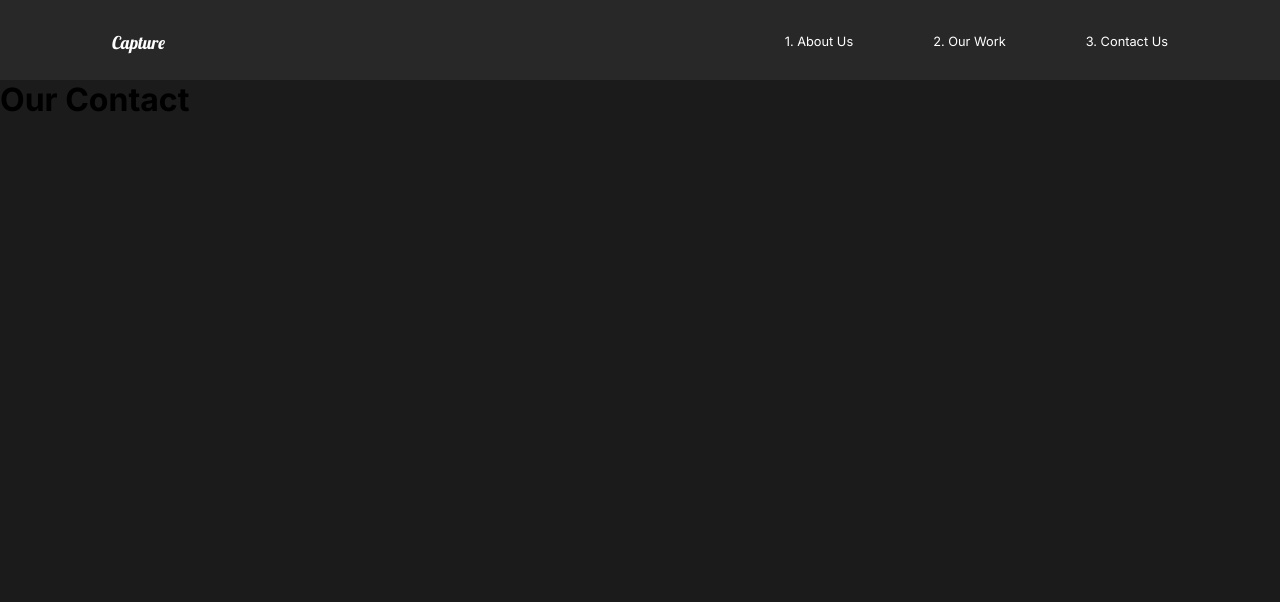
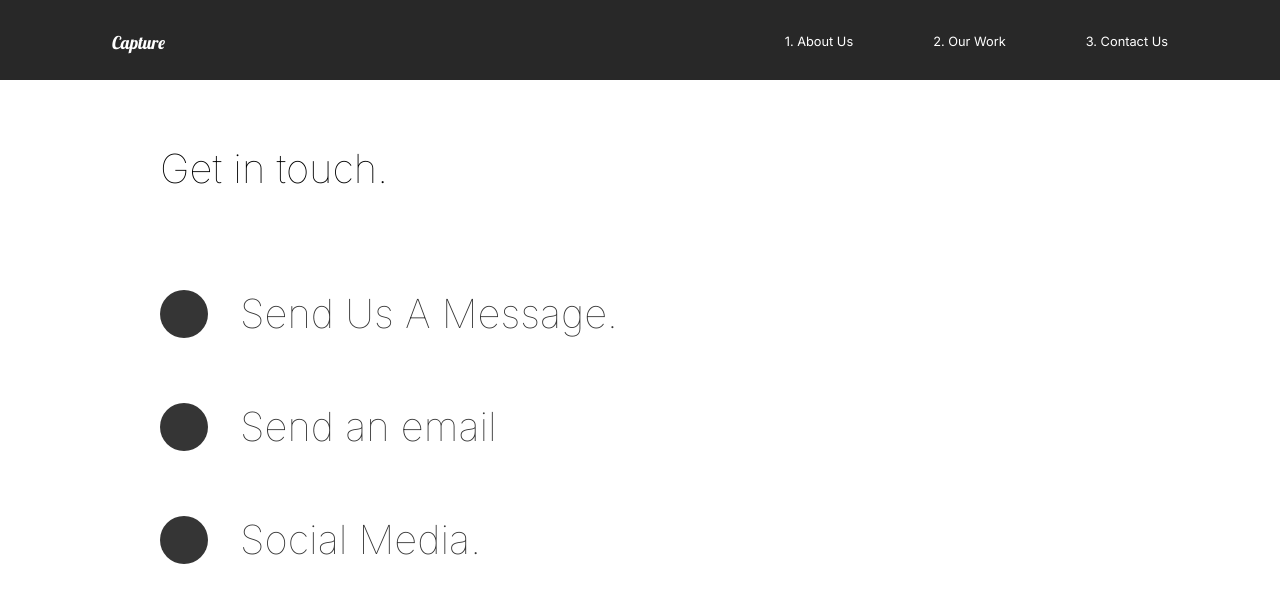
Before and after one commit to Fayorr/capture-portfolio, a React (Vite) app: page /contact in a window 1280 px wide. Shown: the top 602 px of the page. Built offline with nearby package versions, Linux system fonts and the light colour scheme.

Commit message:
Scroll to top

```diff
--- a/src/App.jsx
+++ b/src/App.jsx
@@ -5,25 +5,27 @@ import OurWork from './pages/OurWork';
 import MovieDetail from './pages/MovieDetail';
 import GlobalStyle from './components/GlobalStyle';
 import Nav from './components/Nav';
+import ScrollTop from './constant/ScrollTop';
 import { Routes, Route, useLocation } from 'react-router-dom';
-import { AnimatePresence } from "motion/react"
+import { AnimatePresence } from "framer-motion"; // Changed from motion/react to framer-motion
 
 function App() {
   const location = useLocation();
-	console.log(location.key);
+
   return (
     <>
+      <GlobalStyle />
       <Nav />
-			<GlobalStyle />
-			<AnimatePresence>
-				<Routes location={location} key={location.key}>
+      <ScrollTop /> {/* Add ScrollTop here */}
+
+      <AnimatePresence mode="wait">
+        <Routes location={location} key={location.pathname}>
           <Route path="/" element={<AboutUs />} />
           <Route path="/about" element={<AboutUs />} />
           <Route path="/work">
             <Route index element={<OurWork />} />
-						<Route path="/work/:id" element={<MovieDetail />} />
+            <Route path=":id" element={<MovieDetail />} /> {/* Simplified path */}
           </Route>
-
           <Route path="/contact" element={<ContactUs />} />
           <Route path="*" element={<AboutUs />} />
         </Routes>
--- a/src/components/FaqSection.jsx
+++ b/src/components/FaqSection.jsx
@@ -10,8 +10,8 @@ const FaqSection = () => {
         setToggle(!toggle);
     }
 
-      const [scope, animate] = useAnimate();
-  const isInView = useInView(scope, { amount: 0.45, once: true });
+  const [scope, animate] = useAnimate();
+  const isInView = useInView(scope, { amount: 0.45 });
 
   useEffect(() => {
     if (isInView) {
@@ -19,7 +19,7 @@ const FaqSection = () => {
       animate(scope.current,
         { opacity: [0, 1] }, // Fade from 0 to 1 opacity
         {
-          duration: 1.5,     // Animation duration in seconds
+          duration: 2,     // Animation duration in seconds
           ease: "easeOut"    // Easing function
         }
       );
@@ -67,7 +67,7 @@ const FaqSection = () => {
 }
  const Faq = styled(Layout)`
     display: block;
-
+    opacity: 0;
     span{
         display: block;
     }
--- a/src/components/GlobalStyle.jsx
+++ b/src/components/GlobalStyle.jsx
@@ -46,7 +46,7 @@ const GlobalStyle = createGlobalStyle`
     p{
         padding: 2rem 0rem;
         color: #ccc;
-        font-size: .8rem;
+        font-size: 1rem;
         line-height: 150%;
     }
 
--- a/src/components/Nav.jsx
+++ b/src/components/Nav.jsx
@@ -25,6 +25,8 @@ const Nav = () => {
 };
 
 const StyledNav = styled.nav`
+position: sticky;
+top: 0;
 	min-height: 10vh;
 	display: flex;
 	margin: auto;
@@ -32,6 +34,7 @@ const StyledNav = styled.nav`
 	align-items: center;
 	padding: 1rem 7rem;
 	background-color: #282828;
+	z-index: 10;
 	ul {
 		display: flex;
 		list-style-type: none;
--- a/src/components/ServicesSection.jsx
+++ b/src/components/ServicesSection.jsx
@@ -11,7 +11,7 @@ import {motion, useInView, useAnimate} from "motion/react"
 
 const ServicesSection = () => {
   const [scope, animate] = useAnimate();
-  const isInView = useInView(scope, { amount: 0.45, once: true });
+  const isInView = useInView(scope, { amount: 0.45 });
 
   useEffect(() => {
     if (isInView) {
--- /dev/null
+++ b/src/constant/ScrollTop.js
@@ -0,0 +1,15 @@
+import React, { useEffect } from "react";
+import { useLocation } from "react-router-dom";
+
+const ScrollTop = ()=>{
+    const { pathname  } = useLocation();
+    useEffect(()=>{
+        window.scroll({
+            top: 0,
+            left: 0,
+        })
+    }, [pathname])
+    return null;
+}
+
+export default ScrollTop;
--- a/src/pages/ContactUs.jsx
+++ b/src/pages/ContactUs.jsx
@@ -1,13 +1,67 @@
 import React from 'react'
-import { pageAnimation } from '../constant/animation'
+import { pageAnimation, titleAnim } from '../constant/animation'
+import styled from 'styled-components'
 import { motion } from "motion/react"
 
 const ContactUs = () => {
+
   return (
-    <motion.div variants={pageAnimation} initial="hidden" animate="show" exit="exit">
-      <h1>Our Contact</h1>
-    </motion.div>
+    <ContactStyle variants={pageAnimation} initial="hidden" animate="show" exit="exit">
+      <Title>
+        <Hide>
+          <motion.h2 variants={titleAnim}>
+            Get in touch.
+          </motion.h2>
+        </Hide>
+      </Title>
+      <div>
+        <Hide>
+        <Social variants={titleAnim} >
+          <Circle />
+          <h2>Send Us A Message.</h2>
+        </Social>
+        </Hide>
+        <Hide>
+        <Social variants={titleAnim} >
+          <Circle />
+          <h2>Send an email</h2>
+        </Social>
+        </Hide>
+        <Hide>
+        <Social variants={titleAnim} >
+          <Circle />
+          <h2>Social Media.</h2>
+        </Social>
+        </Hide>
+      </div>
+    </ContactStyle>
   )
 }
 
+const ContactStyle = styled(motion.div)`
+  padding: 4rem 10rem;
+  color: #353535;
+  min-height: 90vh;
+  background-color: #FFF;
+  `;
+  const Title = styled.div`
+    margin-bottom: 4rem;
+    color: black;
+  `;
+  const Hide = styled.div`
+    overflow: hidden;
+  `;
+  const Circle = styled.div`
+    border-radius: 50%;
+    width: 3rem;
+    height: 3rem;
+    background-color: #353535;
+  `;
+  const Social = styled(motion.div)`
+    display: flex;
+    align-items: center;
+    h2{
+      margin: 2rem;
+    }
+  `;
 export default ContactUs
--- a/src/pages/MovieDetail.jsx
+++ b/src/pages/MovieDetail.jsx
@@ -59,6 +59,7 @@ const Headline = styled.div`
 		width: 100%;
 		height: 70vh;
 		object-fit: cover;
+		object-position: top;
 	}
 `;
 
@@ -71,9 +72,10 @@ const Awards = styled.div`
 const SecondaryImage = styled.div`
 	img {
 		width: 100%;
-		height: 60vh;
+		height: 100vh;
+		/* object-position: center; */
 		object-fit: cover;
-	}
+			}
 `;
 
 const Award = ({ title, description }) => {
--- a/src/pages/OurWork.jsx
+++ b/src/pages/OurWork.jsx
@@ -1,29 +1,62 @@
-import styled from 'styled-components';
-import { Link } from 'react-router-dom';
-import { MovieState } from '../constant/movieState';
-import { motion, AnimatePresence } from "motion/react"
-import { pageAnimation, fade, photoAnim, lineAnim, slider, sliderContainer } from '../constant/animation';
+import React from "react";
+import { Link } from "react-router-dom";
+import { motion, AnimatePresence, useInView } from "framer-motion";
+import styled from "styled-components";
+import { MovieState } from "../constant/movieState";
+import {
+  pageAnimation,
+  fade,
+  photoAnim,
+  lineAnim,
+  slider,
+  sliderContainer
+} from "../constant/animation";
+
+const MovieCard = ({ movie }) => {
+  const ref = React.useRef(null);
+  const isInView = useInView(ref, {
+    amount: 0.1,
+    once: true
+  });
+
+  return (
+    <Movie
+      ref={ref}
+      animate={{ opacity: isInView ? 1 : 0 }}
+      transition={{ duration: 0.5, ease: "easeOut" }}
+    >
+      <motion.h2 variants={fade}>{movie.title}</motion.h2>
+      <motion.div variants={lineAnim} className="line" />
+      <Link to={`/work/${movie.id}`}>
+        <Hide>
+          <motion.img
+            variants={photoAnim}
+            src={movie.mainImg}
+            alt={movie.title}
+          />
+        </Hide>
+      </Link>
+    </Movie>
+  );
+};
 
 const OurWork = () => {
   return (
-		<Work variants={pageAnimation} initial="hidden" animate="show" exit="exit">
+    <Work
+      variants={pageAnimation}
+      initial="hidden"
+      animate="show"
+      exit="exit"
+    >
       <motion.div variants={sliderContainer}>
-				<Frame1 variants={slider}></Frame1>
-				<Frame2 variants={slider}></Frame2>
-				<Frame3 variants={slider}></Frame3>
-				<Frame4 variants={slider}></Frame4>
+        {[Frame1, Frame2, Frame3, Frame4].map((Frame, index) => (
+          <Frame key={index} variants={slider} />
+        ))}
       </motion.div>
-			<AnimatePresence>
-				{MovieState.map((movie, index) => (
-					<Movie key={index} >
-						<motion.h2 variants={fade}>{movie.title}</motion.h2>
-						<motion.div variants={lineAnim} className="line"></motion.div>
-						<Link to={`/work/${movie.id}`}>
-							<Hide>
-								<motion.img variants={photoAnim} src={movie.mainImg} alt="athlete" />
-							</Hide>
-						</Link>
-					</Movie>
+
+      <AnimatePresence mode="wait">
+        {MovieState.map((movie) => (
+          <MovieCard key={movie.id} movie={movie} />
         ))}
       </AnimatePresence>
     </Work>
@@ -35,28 +68,33 @@ const Work = styled(motion.div)`
   overflow: hidden;
   padding: 5rem 7rem;
   background: white;
+
   h2 {
-		padding: 1rem 0rem;
+    padding: 1rem 0;
   }
 `;
-const Movie = styled.div`
+
+const Movie = styled(motion.div)`
   padding-bottom: 10rem;
+  opacity: 0;
+
   .line {
     height: 0.33rem;
     background: #23d997;
     margin-bottom: 3rem;
   }
+
   img {
     width: 100%;
     height: 70vh;
     object-fit: cover;
   }
 `;
+
 const Hide = styled.div`
   overflow: hidden;
 `;
 
-//Frame Animation
 const Frame1 = styled(motion.div)`
   position: fixed;
   left: 0;
@@ -66,14 +104,17 @@ const Frame1 = styled(motion.div)`
   background: #fffebf;
   z-index: 2;
 `;
+
 const Frame2 = styled(Frame1)`
   background: #ff8efb;
-`
+`;
+
 const Frame3 = styled(Frame1)`
   background: #8ed2ff;
-`
+`;
+
 const Frame4 = styled(Frame1)`
   background: #8effa0;
-`
+`;
 
 export default OurWork;
```
Also changed, not shown: src/constant/useScrollAnimation.js (added, +24 -0 lines). Lines whose indentation alone changed are shown as unchanged.
